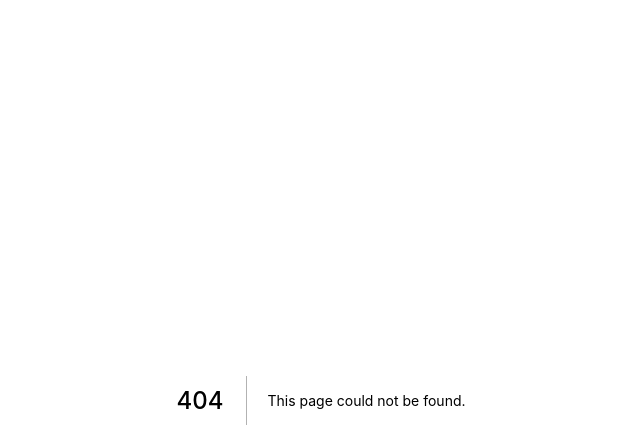
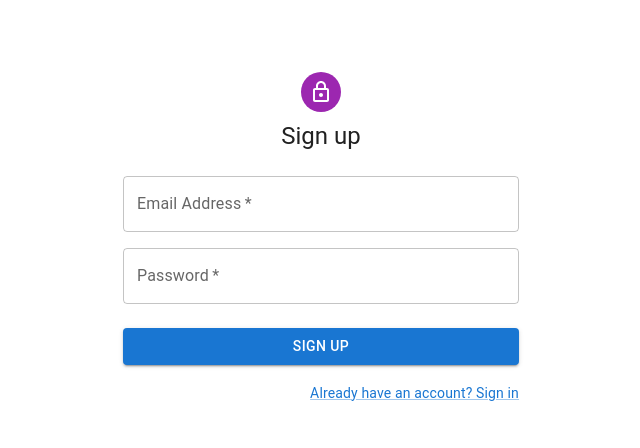
Before and after one commit to volt1c/project-gutenberg, a Next.js app: page /signup in a window 1280 px wide. Before the commit this address had no page. Shown: the top 448 px of the page, without its empty margins (319-959 px from the left). Built offline with nearby package versions, Linux system fonts and the light colour scheme.

Commit message:
feat: add signup page

```diff
--- /dev/null
+++ b/src/pages/signup.tsx
@@ -0,0 +1,95 @@
+import * as React from "react";
+import Avatar from "@mui/material/Avatar";
+import Button from "@mui/material/Button";
+import CssBaseline from "@mui/material/CssBaseline";
+import TextField from "@mui/material/TextField";
+import FormControlLabel from "@mui/material/FormControlLabel";
+import Checkbox from "@mui/material/Checkbox";
+import Link from "@mui/material/Link";
+import Grid from "@mui/material/Grid";
+import Box from "@mui/material/Box";
+import LockOutlinedIcon from "@mui/icons-material/LockOutlined";
+import Typography from "@mui/material/Typography";
+import Container from "@mui/material/Container";
+import { createTheme, ThemeProvider } from "@mui/material/styles";
+
+const theme = createTheme();
+
+export default function SignUp() {
+  const handleSubmit = (event: React.FormEvent<HTMLFormElement>) => {
+    event.preventDefault();
+    const data = new FormData(event.currentTarget);
+    console.log({
+      email: data.get("email"),
+      password: data.get("password"),
+    });
+  };
+
+  return (
+    <ThemeProvider theme={theme}>
+      <Container component="main" maxWidth="xs">
+        <CssBaseline />
+        <Box
+          sx={{
+            marginTop: 8,
+            display: "flex",
+            flexDirection: "column",
+            alignItems: "center",
+          }}
+        >
+          <Avatar sx={{ m: 1, bgcolor: "secondary.main" }}>
+            <LockOutlinedIcon />
+          </Avatar>
+          <Typography component="h1" variant="h5">
+            Sign up
+          </Typography>
+          <Box
+            component="form"
+            noValidate
+            onSubmit={handleSubmit}
+            sx={{ mt: 3 }}
+          >
+            <Grid container spacing={2}>
+              <Grid item xs={12}>
+                <TextField
+                  required
+                  fullWidth
+                  id="email"
+                  label="Email Address"
+                  name="email"
+                  autoComplete="email"
+                />
+              </Grid>
+              <Grid item xs={12}>
+                <TextField
+                  required
+                  fullWidth
+                  name="password"
+                  label="Password"
+                  type="password"
+                  id="password"
+                  autoComplete="new-password"
+                />
+              </Grid>
+            </Grid>
+            <Button
+              type="submit"
+              fullWidth
+              variant="contained"
+              sx={{ mt: 3, mb: 2 }}
+            >
+              Sign Up
+            </Button>
+            <Grid container justifyContent="flex-end">
+              <Grid item>
+                <Link href="/signin" variant="body2">
+                  Already have an account? Sign in
+                </Link>
+              </Grid>
+            </Grid>
+          </Box>
+        </Box>
+      </Container>
+    </ThemeProvider>
+  );
+}
```
